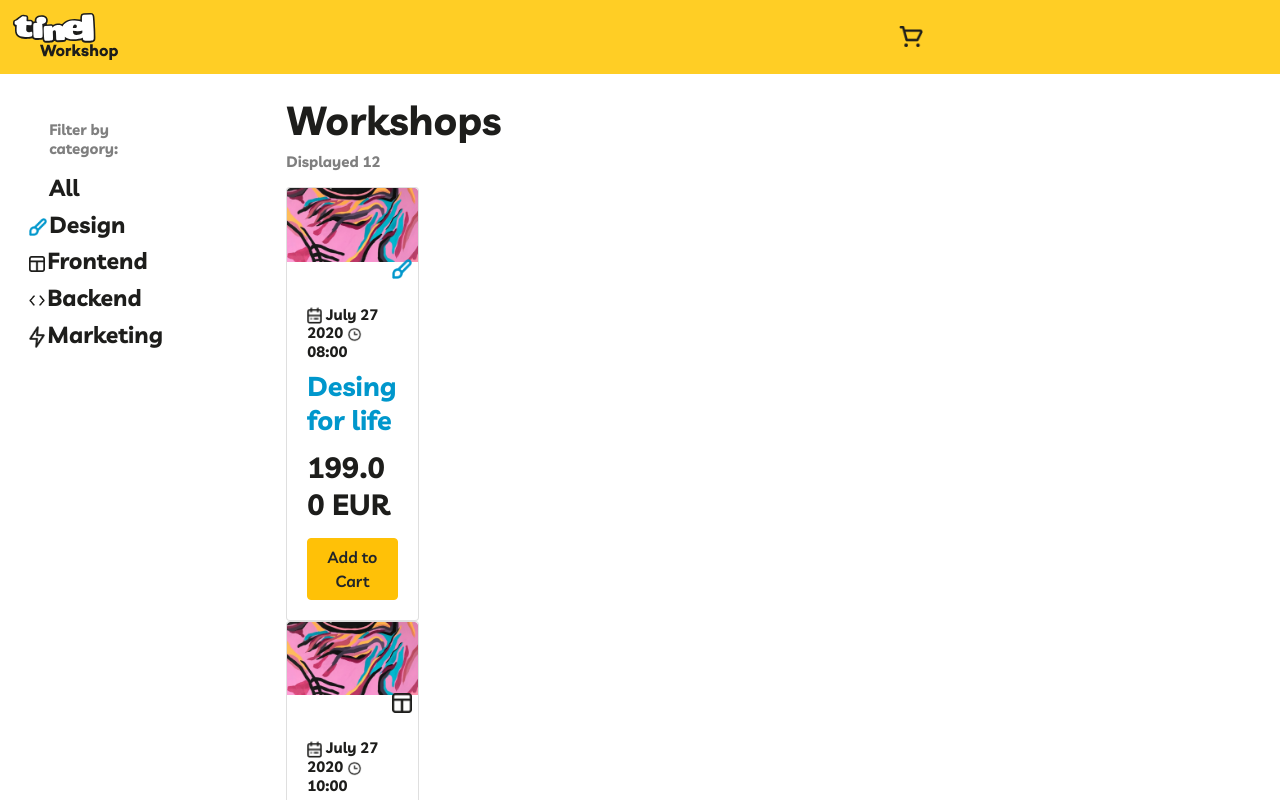
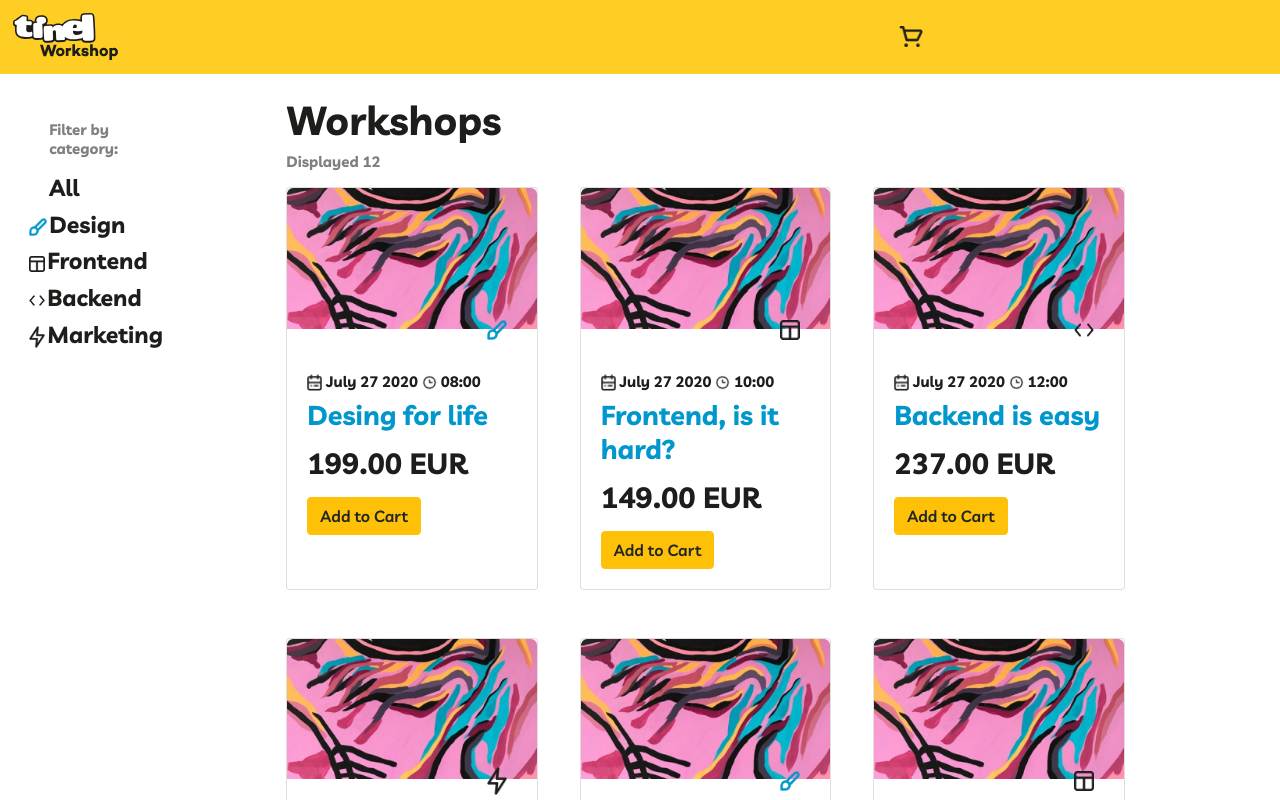
Before and after one commit to RatoST/ws-tinel, a React (Create React App) app: page / in a window 1280 px wide. Shown: the top 800 px of the page. Built offline with nearby package versions, Linux system fonts and the light colour scheme.

Commit message:
add cart func

```diff
--- a/src/App.jsx
+++ b/src/App.jsx
@@ -115,8 +115,7 @@ const Home = ({ addItem, filterStats, setFilterStatus}) => {
       <div className="column right">
         <h2 className="listTitle">Workshops</h2>
         <h6 className="listDisplay">Displayed {filteredShops.length}</h6>
-          <div className="dictionary">
-          <form
+          <div className="dictionary"
             onSubmit={event => {
               event.preventDefault()
               addItem(item)
@@ -140,7 +139,6 @@ const Home = ({ addItem, filterStats, setFilterStatus}) => {
                 </Card.Body>
               </Card>
             ))}
-            </form>
           </div>
       </div>
     </div>
```
